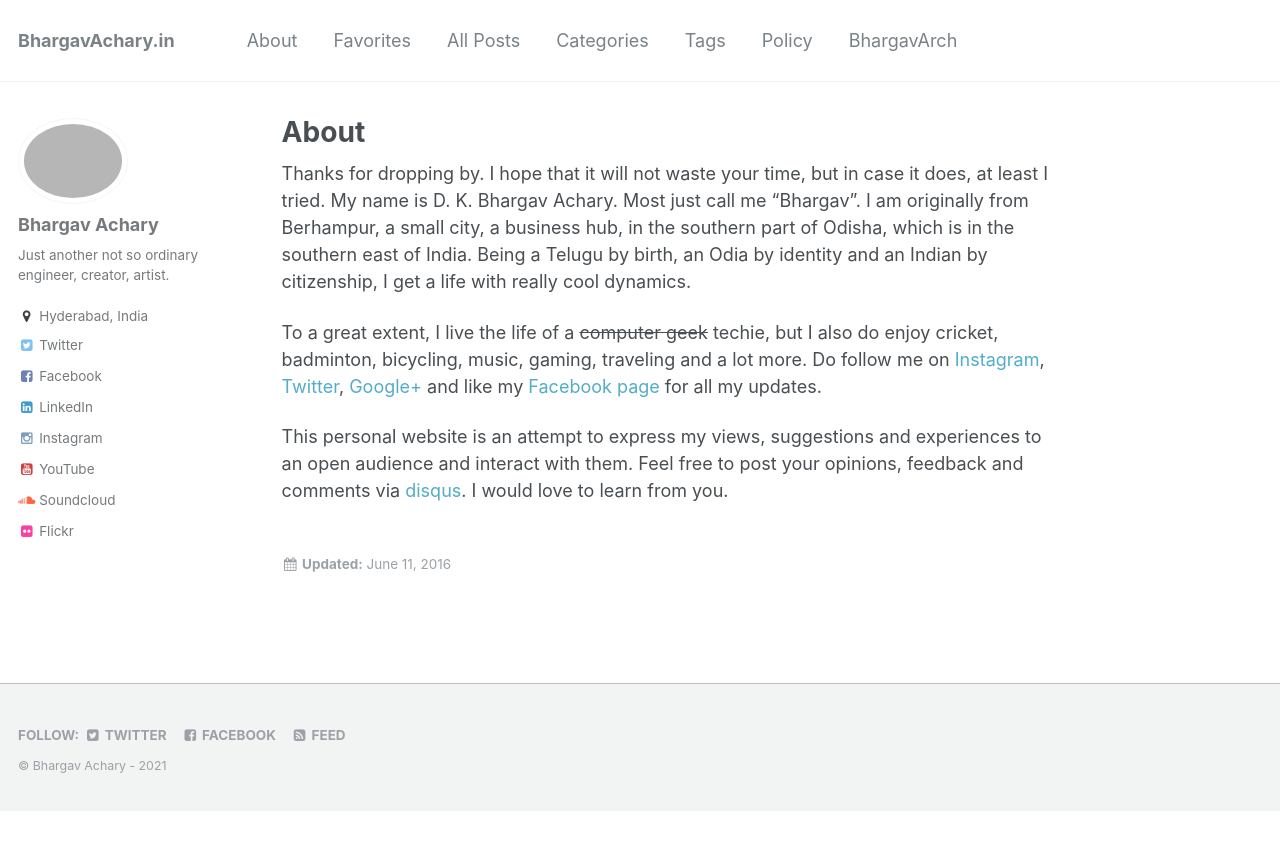
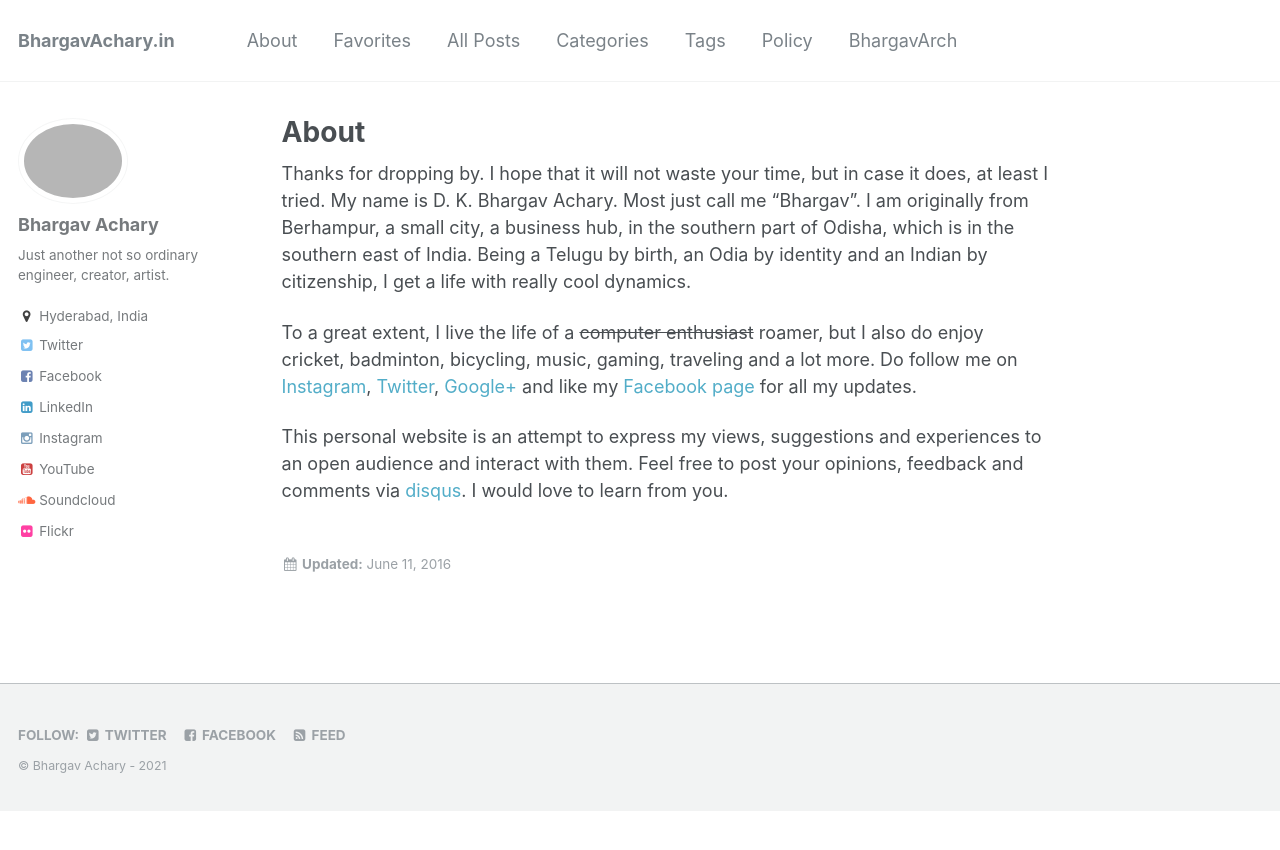
Before and after one commit to bhargavachary/bhargavachary.github.io, a Jekyll site: the page built from _pages/about.md, in a window 1280 px wide. Shown: the top 850 px of the page. Built offline with Jekyll 4.4.1, drawn with Linux system fonts in a browser that asks for light colours.

Commit message:
Update about.md

```diff
--- a/_pages/about.md
+++ b/_pages/about.md
@@ -9,6 +9,6 @@ modified: 2016-06-11T16:39:37-04:00
 
 Thanks for dropping by. I hope that it will not waste your time, but in case it does, at least I tried. My name is D. K. Bhargav Achary. Most just call me "Bhargav". I am originally from Berhampur, a small city, a business hub, in the southern part of Odisha, which is in the southern east of India. Being a Telugu by birth, an Odia by identity and an Indian by citizenship, I get a life with really cool dynamics.
 
-To a great extent, I live the life of a <strike>computer geek</strike> techie, but I also do enjoy cricket, badminton, bicycling, music, gaming, traveling and a lot more. Do follow me on <a href="https://instagram.com/bhargav_achary/" target="_blank">Instagram</a>, <a href="https://twitter.com/bhargav_achary/" target="_blank">Twitter</a>, <a href="https://plus.google.com/+BhargavAchary" target="_blank">Google+</a> and like my <a href="https://facebook.com/bhargavachary.in" target="_blank">Facebook page</a> for all my updates.
+To a great extent, I live the life of a <strike>computer enthusiast</strike> roamer, but I also do enjoy cricket, badminton, bicycling, music, gaming, traveling and a lot more. Do follow me on <a href="https://instagram.com/bhargav_achary/" target="_blank">Instagram</a>, <a href="https://twitter.com/bhargav_achary/" target="_blank">Twitter</a>, <a href="https://plus.google.com/+BhargavAchary" target="_blank">Google+</a> and like my <a href="https://facebook.com/bhargavachary.in" target="_blank">Facebook page</a> for all my updates.
 
 This personal website is an attempt to express my views, suggestions and experiences to an open audience and interact with them. Feel free to post your opinions, feedback and comments via <a href="https://disqus.com/home/forums/bhargavacharyin/" target="_blank">disqus</a>. I would love to learn from you.
```
